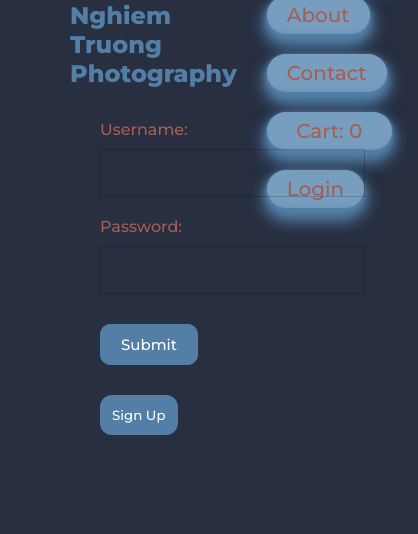
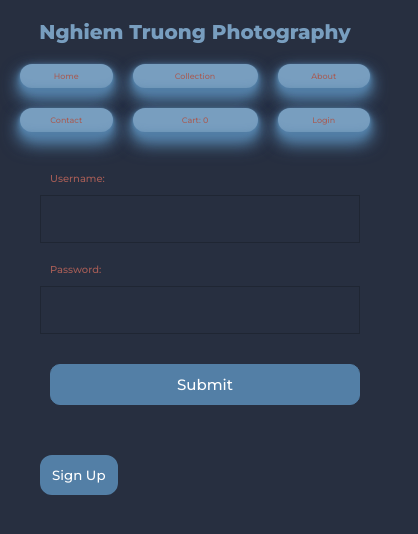
Before and after one commit to vinhnghiemcr/PhotographyWebsite, a React (Create React App) app in the folder client/: page /login in a window 390 px wide. Shown: the top 534 px of the page, 418 px wide, since content can reach past the window. Built offline with nearby package versions, Linux system fonts and the light colour scheme; no server answers.

Commit message:
responsive for mobile

```diff
--- a/client/src/components/Nav.jsx
+++ b/client/src/components/Nav.jsx
@@ -9,7 +9,7 @@ const Nav = ({cart, currentUser, setCurrenttUser}) => {
 
   return (
     <header className='nav'>
-      <h2>Nghiem Truong Photography</h2>
+      <h2 className='studio-name'>Nghiem Truong Photography</h2>
       <nav>
         <Link to='/' className='glow-effect'>Home</Link>
         <Link to='/collection' className='glow-effect'>Collection</Link>
--- a/client/src/components/Picture.jsx
+++ b/client/src/components/Picture.jsx
@@ -29,12 +29,14 @@ const Picture = ({url, owned, name, description, forSale, price, location, setCa
                 </div>
             ) :
             (
-                <div className="picture">
-                    <img src={url} alt="collection photo" className="small" onClick={handleOpen} />
-                    <h3>{name}</h3>
-                    <h4>{location}</h4>
-                    <p>{description}</p>
-                    <h4>Price: ${price}</h4>
+                <div className="picture colection-picture">
+                    <div>
+                        <img src={url} alt="collection photo" className="small" onClick={handleOpen} />
+                        <h3>{name}</h3>
+                        <h4>{location}</h4>
+                        <p>{description}</p>
+                        <h4>Price: ${price}</h4>
+                    </div>
                     {!owned && <button onClick={handleClick}>Add</button>}
                     {isOpen &&
                     <dialog className="collection-dialog" open onClick={handleOpen} >
--- a/client/src/components/Search.jsx
+++ b/client/src/components/Search.jsx
@@ -3,7 +3,7 @@ import React from 'react'
 const Search = (props) => {
 
   return (
-    <form onSubmit={props.onSubmit}>
+    <form onSubmit={props.onSubmit} className="form-search">
       <input
         type="text"
         name="search"
--- a/client/src/components/SignUp.jsx
+++ b/client/src/components/SignUp.jsx
@@ -44,7 +44,7 @@ const SignUp = ({BASE_URL, setEdited, setCurrenttUser, error, setError, handleCl
     }
 
     return (
-        <form onSubmit={handleNewUser}>
+        <form onSubmit={handleNewUser} className="signup-container">
             <div className="input-container">
             <label>Username: </label>
             <input onChange={handleChange} type="text" name="username" value={newUser.username} required />
--- a/client/src/pages/AboutPage.js
+++ b/client/src/pages/AboutPage.js
@@ -7,8 +7,8 @@ const AboutPage = () => {
             <img src={about_img} alt="Photographer image" className='about-img'/>
             <section>
                 {/* <h3>My Story</h3>             */}
-                <p>Howde, I’m Nghiem Truong,</p>
-                <p>and I'm a software engineer & photographer!</p>
+                <p>Howde, </p>
+                <p>I’m Nghiem Truong - a software engineer & a photographer!</p>
                 <br />
                 <p>Nghiem Truong Photography is a photography app for the ages. Dive in and add photos to your cart. The different categories allow you to develop a curated collection of pieces that will brighten up your home.</p>
                 <br />
--- a/client/src/pages/CheckOutPage.js
+++ b/client/src/pages/CheckOutPage.js
@@ -79,7 +79,7 @@ const CheckOutPage = ({BASE_URL, cart, setCart ,currentUser, isPaid, setIsPaid})
             total += item.price * item.count
             return <section className="items"><h5>{item.name}</h5><h5>${item.price}</h5><h5>{item.count}</h5></section>
           })}
-          <section className="items"><h3>Total:</h3> <h3></h3><h3>${total}</h3></section>
+          <section className="items"><h3>Total:</h3> <h3>${total}</h3></section>
         </div>)
       }
 
--- a/client/src/pages/ColectionPage.js
+++ b/client/src/pages/ColectionPage.js
@@ -56,8 +56,9 @@ const CollectionPage = ({BASE_URL, setCart, setOwned, owned}) => {
                             id={picture._doc._id}
                             />
                         ))}
+                        <button onClick={closeSearch}>Close</button>
                     </section>
-                    <button onClick={closeSearch}>Close</button>
+
                 </div>
             ) : (
             <section className="collection-container">
--- a/client/src/pages/ServicePage.js
+++ b/client/src/pages/ServicePage.js
@@ -17,7 +17,7 @@ const ServicePage = ({services, setCart}) => {
 
 
     return (
-        <div>
+        <div className="package-container">
             <section className="package-options">
                 <div></div>
                 {packages.map((p) =>
--- a/client/src/pages/UserPage.js
+++ b/client/src/pages/UserPage.js
@@ -49,7 +49,7 @@ const UserPage = ({setOwned, owned, currentUser, setCurrenttUser, BASE_URL}) =>
             <div>
                 <nav className="user-nav">
                     <h3>Hello, {currentUser.displayName}!</h3>
-                    <div>
+                    <div className="user-buttons">
                         { !review && <button onClick={toggleReview}>Write A Review</button>}
                         <button onClick={editProfile}>Edit Profile</button>
                         <button onClick={logout}>Logout</button>
--- a/client/src/styles/App.css
+++ b/client/src/styles/App.css
@@ -376,6 +376,9 @@ footer h5 {
   display: grid;
   grid-template-columns: repeat(3, 1fr);
 }
+.items h3 {
+  margin: 10px;
+}
 
 .login-button {
   margin-left: 30px;
@@ -383,3 +386,216 @@ footer h5 {
   border-radius: 12px;
   color: white;
 }
+.search h2 {
+  color: #789EBF;
+}
+
+@media only screen and (max-width: 500px) {
+  body {
+    font-size: 10px;
+    width: 100%;
+    margin: 0 auto;
+  }
+  #root, .App, header {
+    width: 100%;
+    margin: 0;
+    padding: 0;
+  }
+
+  header {
+    display: flex;
+    flex-direction:column;
+    justify-content: flex-start;
+    align-items: center;
+    gap: 0;
+    height: 10%;
+  }
+  header nav {
+    margin: 0;
+    padding: 0;
+  }
+  .nav h2 {
+    flex: 0;
+    font-size: 20px;
+    color: #789EBF;
+  }
+  .glow-effect {
+    font-size: 8px;
+  }
+  .nav nav {
+    flex: 1;
+    display: grid;
+    grid-template-columns: repeat(3, 1fr);
+  }
+  main {
+    height: 80%;
+    margin: 0;
+    margin-top: 10px;
+    padding: 0;
+  }
+
+  .service , .service-container {
+    margin: 0;
+  }
+  .service a, .service div , .service p{
+    margin: 0;
+    padding: 0;
+  }
+  .service-picture-container {
+    display: grid;
+    grid-template-columns: repeat(3, 1fr);
+    box-sizing: border-box;
+    justify-content: center;
+    margin: 10px 0;
+    gap: 2px
+  }
+
+  .picture, .small {
+    box-sizing: border-box;
+    margin: 0;
+    padding: 0;
+    width: 100%;
+  }
+  .small {
+    border: 1px solid black;
+  }
+  footer {
+    height: 8%;
+    display: flex;
+    flex-direction: column;
+    justify-content: center;
+    align-items: center;
+  }
+  .dialog {
+    padding: 0;
+    display: flex;
+    justify-content: center;
+    align-items: center;
+  }
+  .dialog img {
+    max-width: 95%;
+    border: 0;
+  }
+  .package-options {
+    font-size: 10px;
+    margin: 10px 0;
+    display: grid;
+    grid-template-columns: repeat(5, 1fr);
+  }
+
+  .package-container {
+    margin: 0;
+  }
+  .package {
+    text-align: center;
+  }
+  .package h3 {
+    margin: 10px;
+  }
+  .package-picture-container {
+    display: grid;
+    grid-template-columns: repeat(3, 1fr);
+    gap: 5px;
+    margin: 0;
+  }
+  .picture-card {
+    margin: 0;
+  }
+  .small {
+    max-width: 95%;
+  }
+  input[name=search] {
+    font-size: 10px;
+    width: 60%;
+  }
+  .colection-picture {
+    display: flex;
+    flex-direction: column;
+    justify-content: space-between;
+
+    height: 100%;
+  }
+  .about {
+    display: flex;
+    flex-direction: column;
+  }
+  .about-img {
+    margin-top: 50px;
+    max-width: 60%;
+  }
+  .about p {
+    margin: 0;
+  }
+  .contact {
+    margin-top: 50px;
+  }
+  .receipt {
+    margin-top: 30px;;
+  }
+  form {
+    margin: 30px 0;
+  }
+  form input {
+    width: 100%;
+    margin-left: 0;
+    margin-right: 0;
+  }
+  .login-button {
+    margin: 10px;
+  }
+  .person {
+    height: 100%;
+  }
+  .user-nav {
+    margin: 30px 0 0 0;
+  }
+  .user-nav h3 {
+    display: flex;
+    justify-content: center;
+    align-items: center;
+  }
+  .user-buttons button {
+    font-size: 8px;
+  }
+  .user-buttons {
+    display: grid;
+    grid-template-columns: repeat(2, 1fr);
+    margin: 0;
+  }
+  .collection-dialog {
+    padding: 0;
+    display: flex;
+    flex-direction: column;
+    justify-content: center;
+    align-items: center;
+
+  }
+  .collection-dialog img {
+    max-width: 95%;
+    border: 0;
+  }
+  .review-container {
+    max-width: 100%;
+  }
+  .review {
+    max-width: 80%;
+  }
+  .review textarea {
+    max-width: 90%;
+  }
+  .signup-container {
+    padding: 10px;
+  }
+
+  .signup-container input {
+    max-width: 95%;
+  }
+  .signup-container input[type=submit] {
+    padding: 10px;
+  }
+  .button-container {
+    margin: 10px 0 10px 10px;
+  }
+
+
+}
```
